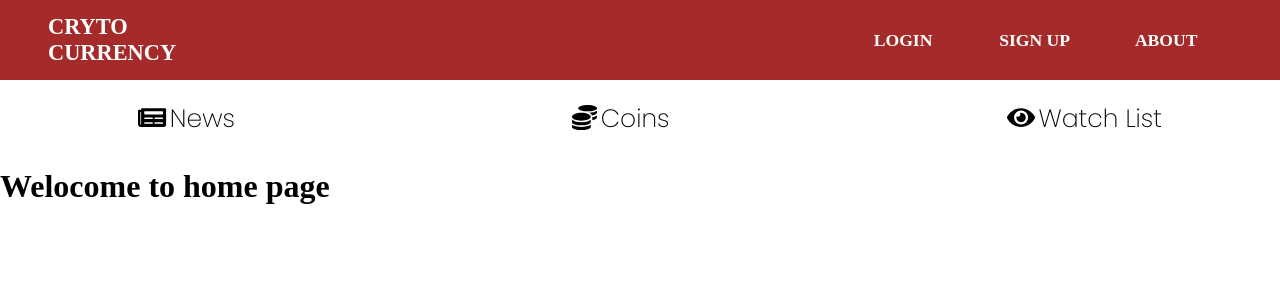
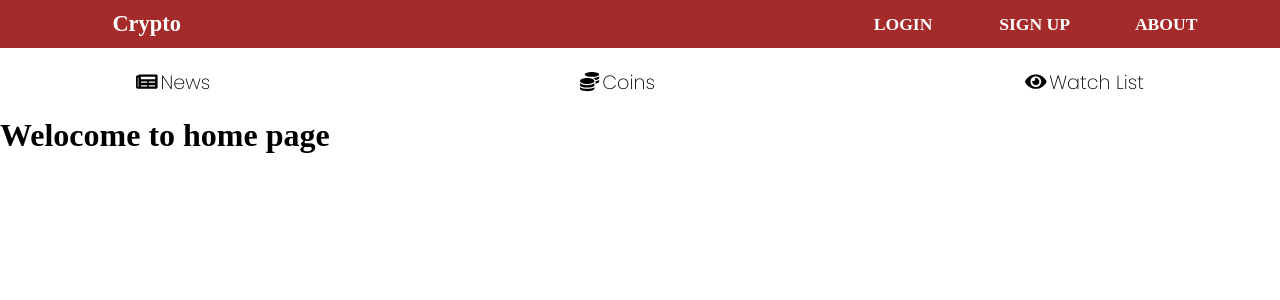
Before and after one commit to SanskritiKhatiyan/crypto-app, a React (Create React App) app in the folder frontend/: page / in a window 1280 px wide. Shown: the top 300 px of the page. Built offline with nearby package versions, Linux system fonts and the light colour scheme.

Commit message:
Made Space for Search Bar

```diff
--- a/frontend/src/components/Mainbar/Mainbar.css
+++ b/frontend/src/components/Mainbar/Mainbar.css
@@ -4,12 +4,12 @@
 @import url("https://fonts.googleapis.com/css2?family=Poppins:wght@200&display=swap");
 
 .main-bar {
-  margin-bottom: 10px;
+  /* margin-bottom: 10px; */
   padding: 10px;
   display: flex;
   align-items: center;
   justify-content: center;
-  width: 100vw;
+  width: auto;
 }
 
 .main-bar__container {
@@ -22,7 +22,7 @@
 }
 
 .main-bar__container span {
-  font-size: 25px;
+  font-size: 1.2rem;
   display: block;
   font-family: "Poppins", sans-serif;
   cursor: pointer;
--- a/frontend/src/components/Navbar/Navbar.css
+++ b/frontend/src/components/Navbar/Navbar.css
@@ -10,7 +10,7 @@
 {
     background-color: brown;
     width: 100%;
-    height:5rem;
+    height:3rem;
     display:grid;
     grid-template-columns: 3rem 1fr 3fr 2fr 3rem;
 }
--- a/frontend/src/components/Navbar/Navbar.js
+++ b/frontend/src/components/Navbar/Navbar.js
@@ -85,7 +85,7 @@ function NavBar(props) {
   return (
     <div>
       <nav className="nav-main">
-        <label className="logo">CRYTO CURRENCY</label>
+        <label className="logo">Crypto </label>
 
         {/* <NavIcon/> */}
         <ul className="nav-items">
```
